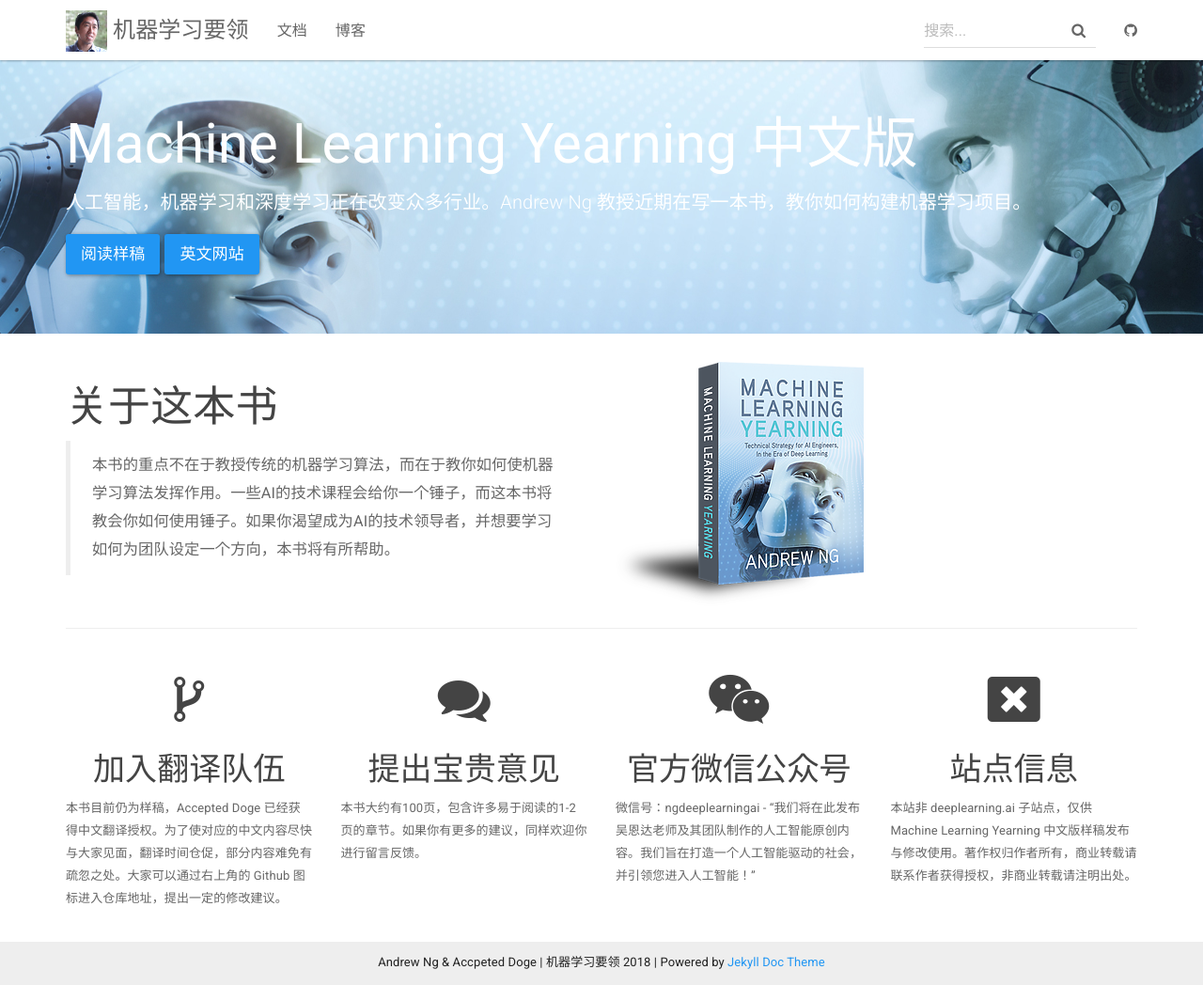
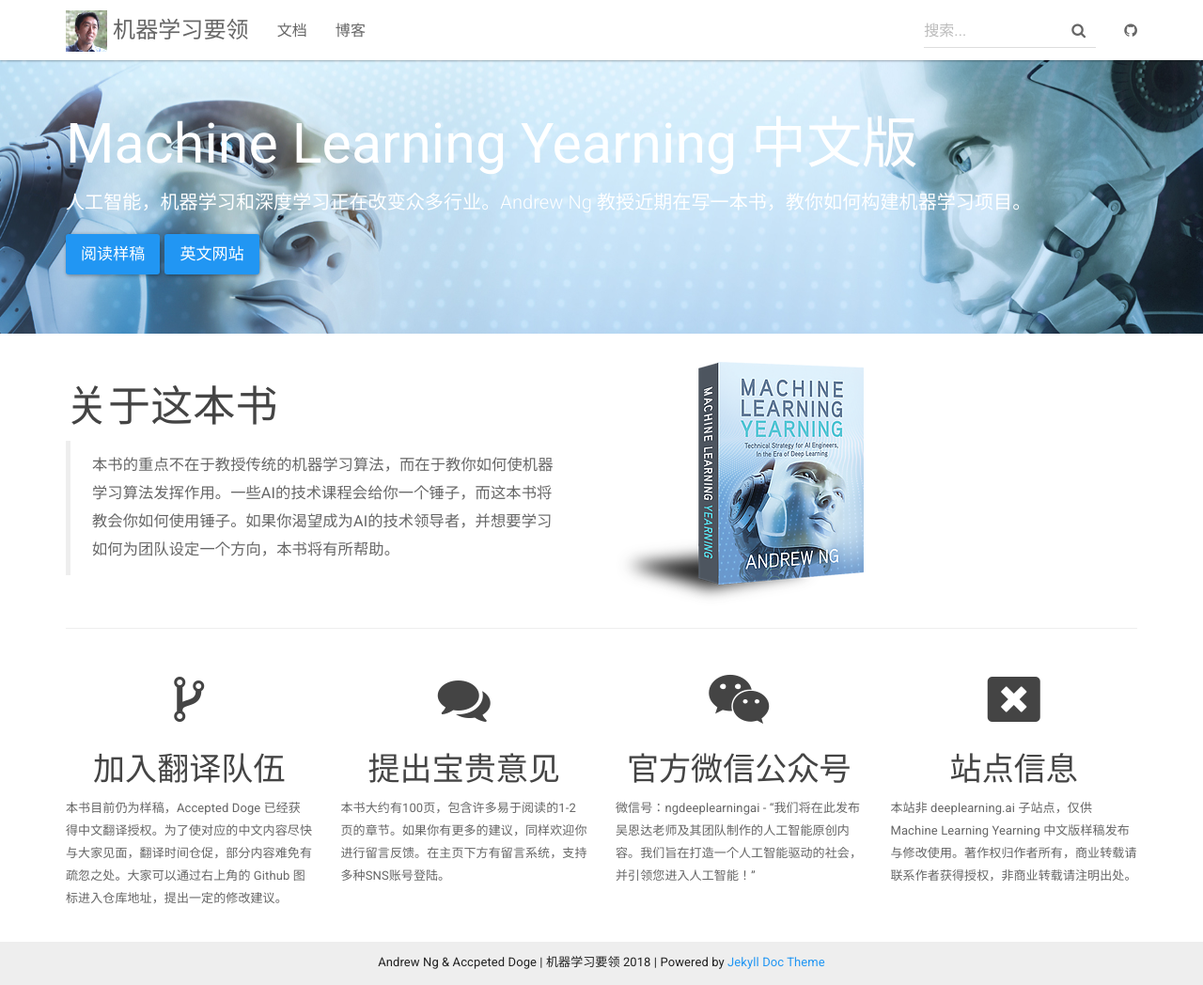
Before and after one commit to deeplearning-ai/machine-learning-yearning-cn, a Jekyll site: the page built from index.html, in a window 1280 px wide and 1048 px high. Shown: the whole window at 94% size. Built offline with Jekyll 4.4.1, drawn with Linux system fonts in a browser that asks for light colours; nearby versions of some CDN libraries; comment, search, counter and statistics services are not loaded; some of the changed lines change nothing that is shown.

Commit message:
add mathjax & comment system

```diff
--- a/_includes/head.html
+++ b/_includes/head.html
@@ -15,4 +15,18 @@
 
     <link rel="canonical" href="{{ page.url | replace:'index.html','' | prepend: site.baseurl | prepend: site.url }}">
     <link rel="alternate" type="application/rss+xml" title="{{ site.title }}" href="{{ "/feed.xml" | prepend: site.baseurl | prepend: site.url }}" />
+    <script type="text/x-mathjax-config">
+      MathJax.Hub.Config({
+        extensions: ["tex2jax.js"],
+        jax: ["input/TeX", "output/SVG"],
+        tex2jax: {
+          inlineMath: [ ['$','$'], ["\\(","\\)"] ],
+          displayMath: [ ['$$','$$'], ["\\[","\\]"] ],
+          processEscapes: true
+        },
+        "HTML-CSS": { fonts: ["TeX"] }
+      });
+    </script>
+    <script type="text/javascript" src="http://cdn.mathjax.org/mathjax/latest/MathJax.js?config=TeX-AMS-MML_HTMLorMML">
+    </script>
 </head>
--- a/_layouts/default.html
+++ b/_layouts/default.html
@@ -13,6 +13,8 @@
         </div>
     </div>
 
+
+
     {% include footer.html %}
     {% include js_files.html %}
 </body>
--- a/_layouts/docs.html
+++ b/_layouts/docs.html
@@ -19,6 +19,7 @@
             </p>
             <hr>
             {% include section_nav.html %}
+
         </div>
 
     </div>
--- a/index.html
+++ b/index.html
@@ -37,7 +37,7 @@
         <div class="col-sm-3">
             <h1 class="text-center"><i class="fa fa-comments" aria-hidden="true"></i></h1>
             <h3 class="text-center">提出宝贵意见</h3>
-            <p>本书大约有100页，包含许多易于阅读的1-2页的章节。如果你有更多的建议，同样欢迎你进行留言反馈。</p>
+            <p>本书大约有100页，包含许多易于阅读的1-2页的章节。如果你有更多的建议，同样欢迎你进行留言反馈。在主页下方有留言系统，支持多种SNS账号登陆。</p>
         </div>
         <div class="col-sm-3">
             <h1 class="text-center"><i class="fa fa-weixin" aria-hidden="true"></i></h1>
@@ -50,6 +50,23 @@
             <p>本站非 deeplearning.ai 子站点，仅供 Machine Learning Yearning 中文版样稿发布与修改使用。著作权归作者所有，商业转载请联系作者获得授权，非商业转载请注明出处。</p>
         </div>
     </div>
+    <!-- 来必力City版安装代码 -->
+    <div id="lv-container" data-id="city" data-uid="MTAyMC8zNzM5OS8xMzkzMw==">
+        <script type="text/javascript">
+            (function (d, s) {
+                var j, e = d.getElementsByTagName(s)[0];
 
+                if (typeof LivereTower === 'function') { return; }
+
+                j = d.createElement(s);
+                j.src = 'https://cdn-city.livere.com/js/embed.dist.js';
+                j.async = true;
+
+                e.parentNode.insertBefore(j, e);
+            })(document, 'script');
+        </script>
+        <noscript>为正常使用来必力评论功能请激活JavaScript</noscript>
+    </div>
+    <!-- City版安装代码已完成 -->
 
 </div>
```
Also changed, not shown: README.md, _layouts/page.html (line endings or trailing spaces).
